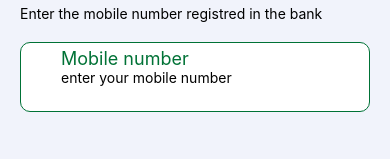
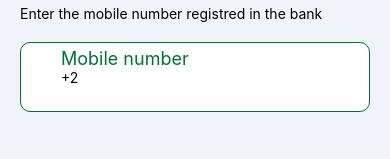
Before and after one commit to radwaradwan/NBE_APP, a React Native app: screen / in a window 390 px wide. Shown: the part 170-329 px from the top of the page. Built offline with nearby package versions, Linux system fonts and the light colour scheme.

Commit message:
validation on phone number completed

```diff
--- a/Components/Atoms/SignUpInputs.tsx
+++ b/Components/Atoms/SignUpInputs.tsx
@@ -11,6 +11,23 @@ type Props={
 function SignUpInputs(props: Props){
     const {placeholder,title,path,type} = props;
     const [isPasswordVisible,setIsPasswordVisible] = useState(false);
+    const [phoneNumber, setPhoneNumber] = useState('+2');
+
+// Handle phone number change
+    const handlePhoneNumberChange = (input: string) => {
+        // Check if input is empty
+        if (input === '' || input === '+') {
+            // If input is empty, maintain the '+2' prefix
+            setPhoneNumber('+2');
+        } else {
+            // Remove all non-numeric characters
+            // const numericValue = input.replace(/\D/g, '');
+            // Ensure the numeric value is not longer than 11 characters (13 total characters including '+2')
+            const formattedValue = input.substring(0, 13);
+            // Update the phone number state with the '+2' prefix and the formatted numeric value
+            setPhoneNumber( formattedValue);
+        }
+    };
     // toggle password visibility
     const togglePasswordVisibility = ()=>{
         setIsPasswordVisible(prevState => !prevState);
@@ -23,7 +40,15 @@ function SignUpInputs(props: Props){
             <View>
                 <Text style={styles.text}>{title}</Text>
                 <View style={styles.inputIconContainer}>
-                    <TextInput style={styles.placeholder} placeholder={placeholder} placeholderTextColor="#000" secureTextEntry={type === 'password' && !isPasswordVisible}/>
+                    <TextInput style={styles.placeholder}
+                    placeholder={placeholder}
+                    placeholderTextColor="#000"
+                    secureTextEntry={type === 'password' && !isPasswordVisible}
+                    keyboardType={type === 'phone number' ? 'phone-pad' : 'default'}
+                    value={type === 'phone number' ? phoneNumber : undefined}
+                    onChangeText={type === 'phone number' ? handlePhoneNumberChange : undefined}
+                    // maxLength={type === 'phone number' ? 13 : 28}
+                    />
                     {type === 'password' && (
                         <Pressable onPress={togglePasswordVisibility}>
                             <Image
--- a/Components/Screens/SignUpMobileScreen.tsx
+++ b/Components/Screens/SignUpMobileScreen.tsx
@@ -9,7 +9,7 @@ function SignUpMobileScreen() {
             <View style={styles.innerContainer}>
                 <StatusBar translucent backgroundColor="transparent" />
                 <SignUpAbovePart/>
-                <SignUpInputs placeholder="enter your mobile number" title="Mobile number" path={require('../../Assets/images/mobile.png')} type="mobile number"/>
+                <SignUpInputs placeholder="enter your mobile number" title="Mobile number" path={require('../../Assets/images/mobile.png')} type="phone number"/>
             </View>
             <View style={styles.innerContainer}>
                 <SubmitButton title="Next"/>
```
